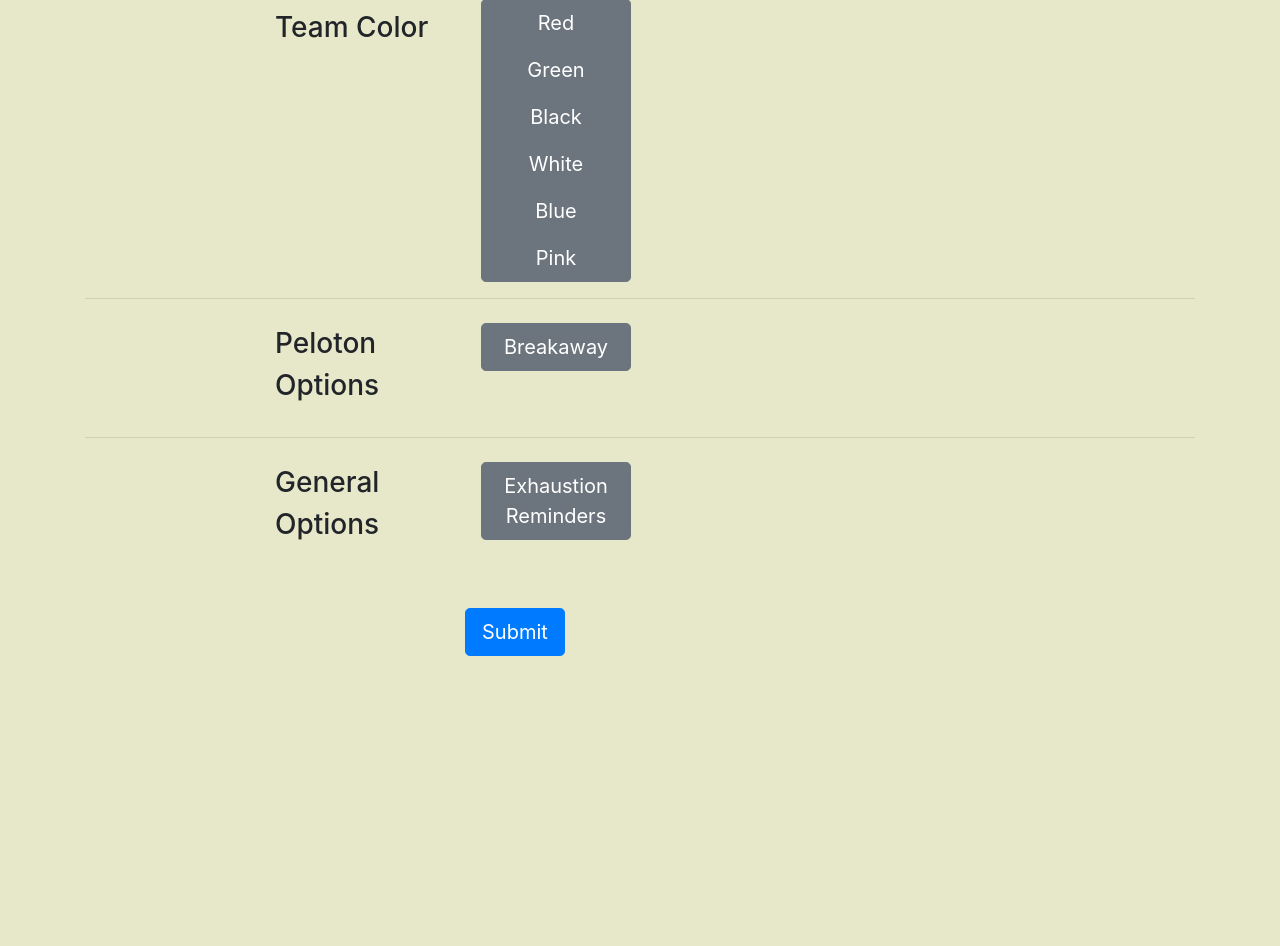
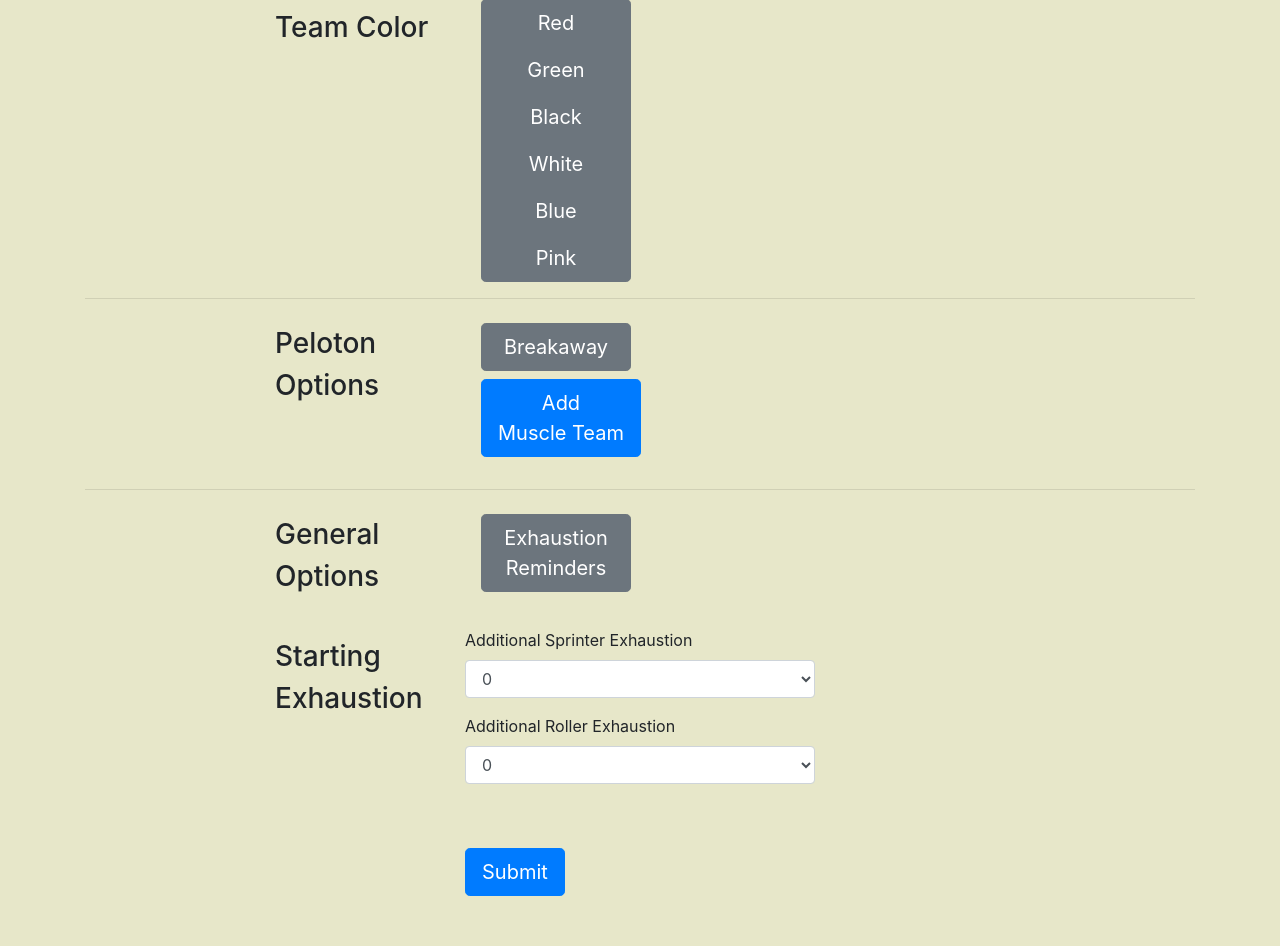
Before and after one commit to rgregory1/flamme_rouge_dealer, a Flask app: page / in a window 1280 px wide. Shown: the part 105-1051 px from the top of the page. Before the commit the page ends 761 px from the top, so only its background shows below. Run offline with Flask 2, Linux system fonts and the light colour scheme; some libraries are stand-ins or nearby versions.

Commit message:
added muscle team

```diff
--- a/static/custom.css
+++ b/static/custom.css
@@ -174,6 +174,12 @@ div.exhaustion-card {
 
 }
 
+div.muscle-card {
+    background-color: #929eaa;
+    background-image: url(wavy-lines.png);
+    background-position: center;
+}
+
 /* --------------------- card radio buttons ---------------------*/
 
 .input-hidden {
--- a/templates/home.html
+++ b/templates/home.html
@@ -51,9 +51,44 @@
                     <input type="checkbox" autocomplete="off" name="breakaway_option" id="breakaway_option" value="yes"> Breakaway
                   </label>
                 </div>
-            </div>
 
-        </div>
+                <!-- <div class="btn-group-toggle team-color-btn btn-lg" data-toggle="buttons">
+                  <label class="btn btn-secondary team-color-choice-btns btn-lg">
+                    <input type="checkbox" autocomplete="off" name="is_muscle_team" id="is_muscle_team" value="True">Add<br>Muscle Team
+                  </label>
+                </div> -->
+                <p>
+                <button class="btn btn-primary ml-3 btn-lg" type="button" data-toggle="collapse" data-target="#muscle-team-color-chooser" aria-expanded="false" aria-controls="muscle-team-color-chooser">
+                Add<br>Muscle Team
+                </button>
+                </p>
+                <div class="collapse" id="muscle-team-color-chooser">
+                    <p>Choose Muscle Team Color</p>
+                    <div class="btn-group-toggle btn-group-lg btn-group-vertical team-color-choice-btns ml-3" data-toggle="buttons">
+                        <label class="btn btn-secondary team-color-btn">
+                            <input type="radio" name="muscle_team_color" id="red" value="red-card" autocomplete="off"> Red
+                        </label>
+                        <label class="btn btn-secondary team-color-btn">
+                            <input type="radio" name="muscle_team_color" id="green" value="green-card"autocomplete="off"> Green
+                        </label>
+                        <label class="btn btn-secondary team-color-btn">
+                            <input type="radio" name="muscle_team_color" id="black" value="black-card"autocomplete="off"> Black
+                        </label>
+                        <label class="btn btn-secondary team-color-btn">
+                            <input type="radio" name="muscle_team_color" id="white" value="white-card" autocomplete="off"> White
+                        </label>
+                        <label class="btn btn-secondary team-color-btn">
+                            <input type="radio" name="muscle_team_color" id="blue" value="blue-card"autocomplete="off"> Blue
+                        </label>
+                        <label class="btn btn-secondary team-color-btn">
+                            <input type="radio" name="muscle_team_color" id="pink" value="pink-card"autocomplete="off"> Pink
+                        </label>
+                    </div>
+
+                </div>
+            </div><!-- end col -->
+
+        </div><!-- end row -->
         <!---------------------------------- begin general options --------------------------------->
         <hr/>
         <div class="form-group row">
@@ -63,10 +98,49 @@
             </div>
 
             <div class="col-md-4">
+
                 <div class="btn-group-toggle team-color-btn btn-lg" data-toggle="buttons">
                   <label class="btn btn-secondary team-color-choice-btns btn-lg">
                     <input type="checkbox" autocomplete="off" name="exhaustion_reminder" id="exhaustion_reminder" value="True"> Exhaustion<br>Reminders
                   </label>
+                </div>
+
+            </div><!-- end col-->
+        </div><!-- end row -->
+
+        <div class="form-group row">
+            <div class="col-md-2 offset-md-2">
+                <h3><legend class="col-form-label">Starting Exhaustion</legend></h3>
+            </div>
+
+            <div class="col-md-4">
+                <div class="form-group">
+                    <label for="add_sprint_exhaustion">Additional Sprinter Exhaustion</label>
+                    <select class="form-control" id="add_sprint_exhaustion" name="add_sprint_exhaustion">
+                        <option selected>0</option>
+                        <option>1</option>
+                        <option>2</option>
+                        <option>3</option>
+                        <option>4</option>
+                        <option>5</option>
+                        <option>6</option>
+                        <option>7</option>
+                        <option>8</option>
+                    </select>
+                </div>
+                <div class="form-group">
+                    <label for="add_roll_exhaustion">Additional Roller Exhaustion</label>
+                    <select class="form-control" id="add_roll_exhaustion" name="add_roll_exhaustion">
+                        <option selected>0</option>
+                        <option>1</option>
+                        <option>2</option>
+                        <option>3</option>
+                        <option>4</option>
+                        <option>5</option>
+                        <option>6</option>
+                        <option>7</option>
+                        <option>8</option>
+                    </select>
                 </div>
             </div>
 
```
Also changed, not shown: myapp.py (+35 -5 lines), templates/revealed_cards.html (+37 -6 lines).
